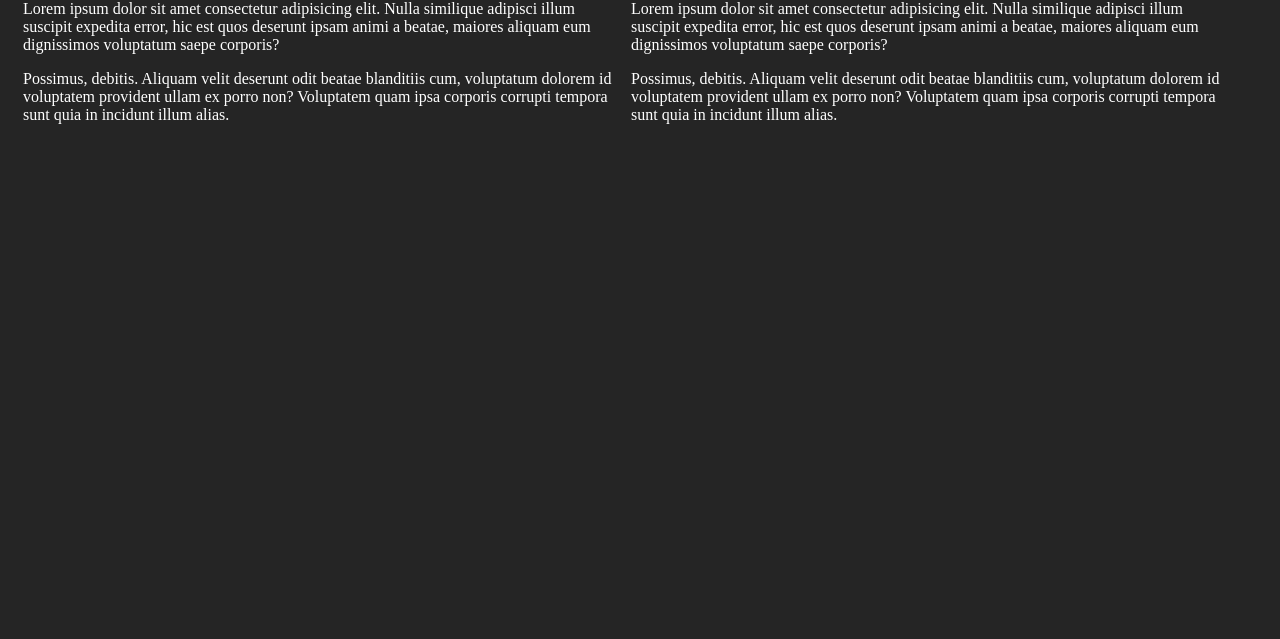
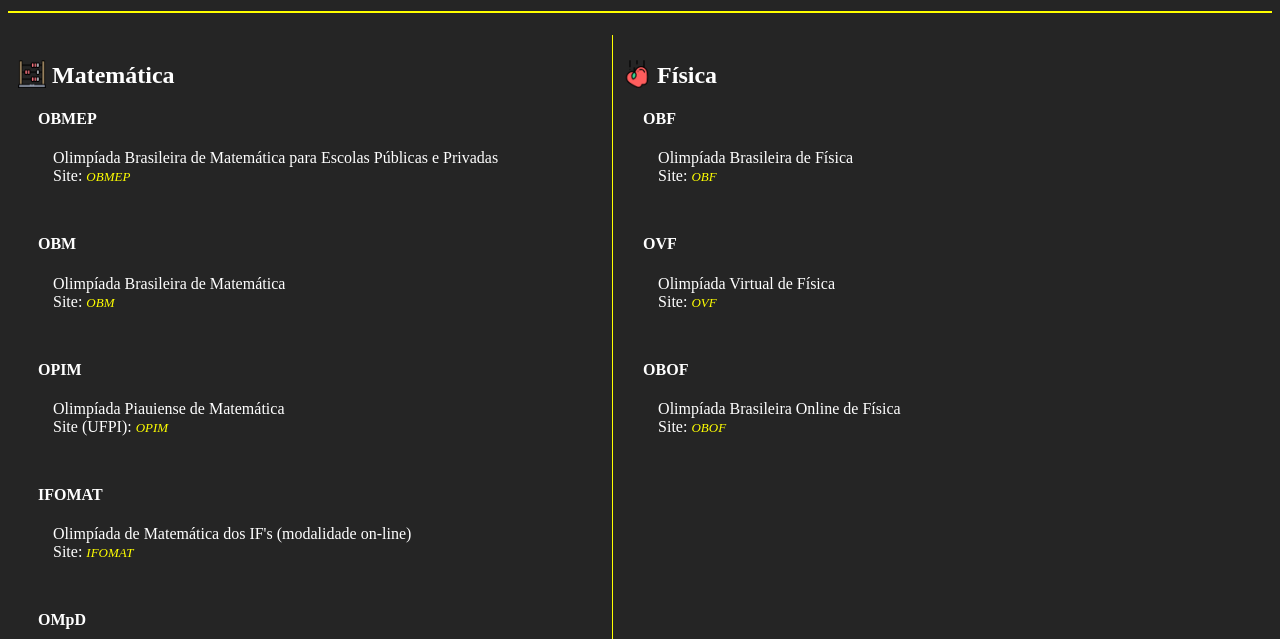
Before and after one commit to jg2ol/Itin.-2ol-JG, a plain HTML site: page html/index.html in a window 1280 px wide. Shown: the part 127-766 px from the top of the page. Drawn offline with Linux system fonts and the light colour scheme.

Commit message:
sitedeolimpiadas
divulgation

```diff
--- a/css/style.css
+++ b/css/style.css
@@ -5,8 +5,8 @@ header {
     background-color: purple;
     width: 100%;
 }
-.chama {position: fixed; right: 10px; bottom: 10px;}
-.chama img {width: 30px;}
+.un {position: fixed; right: 10px; bottom: 10px;}
+.un img {width: 30px;}
 
 .links {
     text-decoration: none;
@@ -24,18 +24,13 @@ header {
 }
 .links a:hover {color: aqua; transition: color 400ms;}
 
-h1 {color: white;}
 
-.coluna1 {
-    display: inline-block;
-    width: 47%;
-    margin-left: 15px;
-}
-.coluna1 p {color: white;}
-
-.coluna2 {
-    display: inline-block;
-    width: 47%;
-    margin-left: 10px;
-}
-.coluna2 p {color: white;}
+h1 {color: white; text-align: center; width: 100%; border-bottom: 2px solid yellow; padding-bottom: 20px;}
+section {color: white; float: left; width: 47%; margin-left: 10px;}
+section a {text-decoration: none; color: yellow; font-style: italic; font-size: small;}
+section a:hover {color: cyan; font-size: 15px;}
+section h2 img:hover {cursor: text;}
+section h4 {margin-left: 20px;}
+section p {margin-left: 35px; margin-bottom: 50px;}
+section h2 img {width: 28px; position: relative; top: 5px;}
+.coluna1 {border-right: solid 1.5px yellow;}
--- a/html/index.html
+++ b/html/index.html
@@ -1,9 +1,13 @@
 <!DOCTYPE html>
-<html lang="en">
+<html lang="pt-br">
     <link rel="stylesheet" href="/css/style.css">
 <head>
     <title>Site Itinerário</title>
+    <meta name="viewport" content="width=device-width, inicial-scale=1.0">
+    <meta name="description" content="Site de divulgação de olimpíadas">
+    <meta name="author" content="joso_leirbag">
 </head>
+
 <body>
     <header>
         <div class = "links">
@@ -15,23 +19,61 @@
         </div>
     </header>
 
+    <h1>Site de divulgação de olimpíadas do conhecimento</h1>
+
     <section class="coluna1">
-        <h1>Site de divulgação de olimpíadas do conhecimento</h1>
-        <p>Lorem ipsum dolor sit amet consectetur adipisicing elit. Nulla similique adipisci illum suscipit expedita error, hic est quos deserunt ipsam animi a beatae, maiores aliquam eum dignissimos voluptatum saepe corporis?</p>
-        <p>Possimus, debitis. Aliquam velit deserunt odit beatae blanditiis cum, voluptatum dolorem id voluptatem provident ullam ex porro non? Voluptatem quam ipsa corporis corrupti tempora sunt quia in incidunt illum alias.</p>
+        <h2><img src="/img/algebra.png" alt="algebra.png"> Matemática</h2>
+
+        <h4>OBMEP</h4>
+        <p>Olimpíada Brasileira de Matemática para Escolas Públicas e Privadas <br> Site: <a href="https://www.obmep.org.br/" target="_blank">OBMEP</a></p>
+
+        <h4>OBM</h4>
+        <p>Olimpíada Brasileira de Matemática <br> Site: <a href="https://www.obm.org.br/" target="_blank">OBM</a></p>
+
+        <h4>OPIM</h4>
+        <p>Olimpíada Piauiense de Matemática <br> Site (UFPI): <a href="https://ufpi.br/busca?searchword=OPIM&searchphrase=all" target="_blank">OPIM</a></p>
+
+        <h4>IFOMAT</h4>
+        <p>Olimpíada de Matemática dos IF's (modalidade on-line) <br> Site: <a href="https://ifolimpiada.blogspot.com/" target="_blank">IFOMAT</a></p>
+
+        <h4>OMpD</h4>
+        <p>Olimpíada Matemáticos por Diversão <br> Site: <a href="https://matematicopordiversao.wordpress.com" target="_blank">OMpD</a></p>
+
+        <h4>OMUN</h4>
+        <p>Olimpíada de Matemática do Universo Narrado <br> Site: <a href="https://universonarrado.com/omun" target="_blank">OMUN</a></p>
+
+        <h4>Canguru de Matemática</h4>
+        <p>Olimpíada Canguru de Matemática <br> Site: <a href="https://www.cangurudematematicabrasil.com.br" target="_blank">Canguru</a></p>
+
+        <h4>OMSF</h4>
+        <p>Olimpíada Matemática Sem Fronteiras <br> Site: <a href="https://matematicasemfronteiras.org" target="_blank">OMSF</a></p>
+
+        <h4>OBOM</h4>
+        <p>Olimpíada Brasileira Online de Matemática<br> Site: <a href="https://noic.com.br/obo/matematica" target="_blank">OBOM</a></p>
+
+        <h4>OBMT</h4>
+        <p>Olimpíada Brasileira de Matemática Tachada<br> Instagram: <a href="https://www.instagram.com/matematica.tachada?igsh=bzNkYXVibGw1MDJn" target="_blank">OBMT</a></p>
     </section>
 
     <section class="coluna2">
-        <p>Lorem ipsum dolor sit amet consectetur adipisicing elit. Nulla similique adipisci illum suscipit expedita error, hic est quos deserunt ipsam animi a beatae, maiores aliquam eum dignissimos voluptatum saepe corporis?</p>
-        <p>Possimus, debitis. Aliquam velit deserunt odit beatae blanditiis cum, voluptatum dolorem id voluptatem provident ullam ex porro non? Voluptatem quam ipsa corporis corrupti tempora sunt quia in incidunt illum alias.</p>
+        <h2><img src="/img/gravidade.png" alt="gravidade.png"> Física</h2>
+
+        <h4>OBF</h4>
+        <p>Olimpíada Brasileira de Física <br> Site: <a href="https://www.sbfisica.org.br/v1/olimpiada/2023/" target="_blank">OBF</a></p>
+
+        <h4>OVF</h4>
+        <p>Olimpíada Virtual de Física <br> Site: <a href="https://www.villaloboseducacao.com.br/?s=ovf" target="_blank">OVF</a></p>
+
+        <h4>OBOF</h4>
+        <p>Olimpíada Brasileira Online de Física <br> Site: <a href="https://noic.com.br/obo/fisica/" target="_blank">OBOF</a></p>
+
     </section>
 
 
-
-    <div class="chama">
+    <div class="un">
         <img src="/img/youtube.png" alt="instagram-icon" usemap="#image-map">
         <map name="image-map">
-            <area target="_blank" alt="Instagram" title="Canal do UN" href="https://www.youtube.com/@UniversoNarrado" coords="8,12,14" shape="circle">
+            <area target="_blank" alt="Youtube" title="Canal do UN" href="https://www.youtube.com/@UniversoNarrado" coords="8,12,18" shape="circle">
         </map>
     </div>
 
```
Also changed, not shown: img/algebra.png (added), img/gravidade.png (added).
